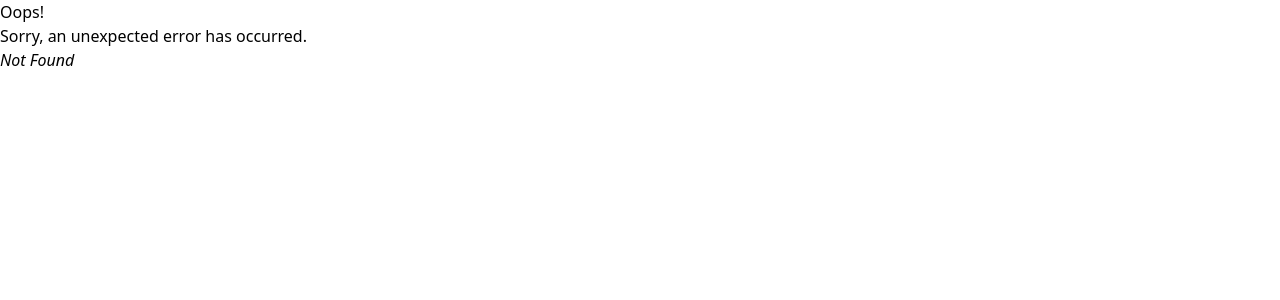
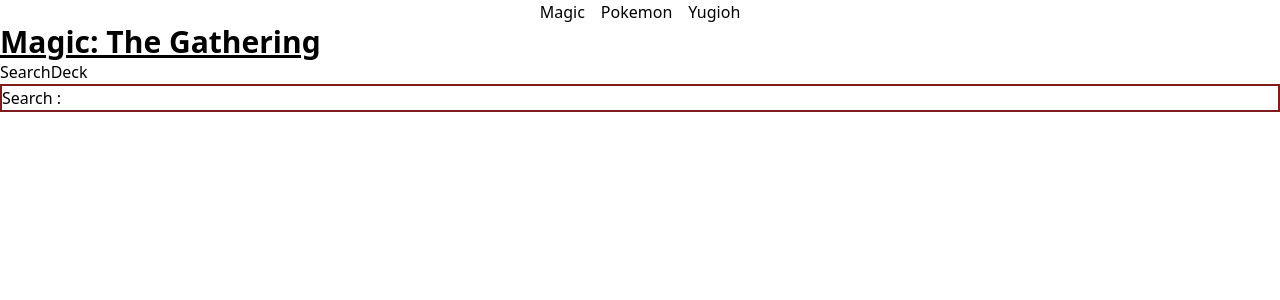
Before and after one commit to acabacadabolis/Deckbuilder, a React app: page /Magic/search in a window 1280 px wide. Before the commit this address had no page. Shown: the top 300 px of the page. Built offline with nearby package versions, Linux system fonts and the light colour scheme; the HTML template or start-up script is replaced by a standard one.

Commit message:
added magic search

```diff
--- a/src/App.jsx
+++ b/src/App.jsx
@@ -7,21 +7,6 @@
 import { Outlet } from 'react-router-dom'
 
 function App() {
-  const [search, setSearch] = useState("")
-  const [magicCards, setMagicCards] = useState([])
-
-  function handleSubmit(event){
-    event.preventDefault()
-    console.log(event.target.search.value)
-    setSearch(event.target.search.value)
-
-
-      fetch(`https://api.scryfall.com/cards/search?q=${event.target.search.value}`)
-      .then(resp => resp.json())
-      .then(data => setMagicCards(data.data))
-    }
-
-
 
   return (
     <>
--- a/src/components/Magic.jsx
+++ b/src/components/Magic.jsx
@@ -1,21 +1,28 @@
 import React from "react";
 import MagicCard from "./MagicCard";
+import { Outlet, Link } from "react-router-dom";
 
-export default function Magic ({ handleSubmit, magicCards }) {
+// export async function MagicSearch(   ){
+//     let {search} = useParams();
+//     console.log(search)
+//     // const searchid = await event.formData()
+//     // console.log(searchid.get('search'))
+//     // const search = await fetch(`https://api.scryfall.com/cards/search?q=${searchid}`)
+//     return ({  })
+// }
+
+export default function Magic() {
 
     return (
         <div >
             <h1 className="text-3xl font-bold underline">
                 Magic: The Gathering
             </h1>
-            <form  onSubmit={handleSubmit} className=" border-2 border-red-900" >
-                <label >Search :
-                    <input name="search" autoComplete="off" ></input>
-                </label>
-            </form>
-            <div id="search-display">
-                {magicCards.map(magicCard => <MagicCard key={magicCard.id}{...magicCard} />)}
-            </div>
+            <Link to={"/Magic/search"}>Search</Link>
+            <Link to={"/Magic/deck"}>Deck</Link>
+            <Outlet />
+
+
         </div>
     )
 }
--- /dev/null
+++ b/src/components/MagicDeck.jsx
@@ -0,0 +1,10 @@
+import React from "react";
+
+
+export default function MagicDeck(){
+    return (
+        <div>
+            <h1>DECK</h1>
+        </div>
+    )
+}
--- /dev/null
+++ b/src/components/MagicSearch.jsx
@@ -0,0 +1,32 @@
+import React from "react";
+import { Form, useActionData, useLoaderData, useParams } from "react-router-dom";
+import MagicCard from "./MagicCard";
+
+export async function Search ({ request }) {
+    let url = new URL(request.url);
+    let searchTerm = url.searchParams.get("search");
+    let cardSearch
+    searchTerm ?
+        await fetch(`https://api.scryfall.com/cards/search?q=${searchTerm}`)
+        .then(resp => resp.json())
+        .then(data => cardSearch = data)
+        : cardSearch = null
+    return  {cardSearch, searchTerm} ;
+    }
+
+export default function MagicSearch(){
+    const {cardSearch, searchTerm} = useLoaderData();
+
+    return (
+        <div>
+            <Form method="get" className=" border-2 border-red-900" >
+                    <label >Search :
+                        <input name="search" autoComplete="off" defaultValue={searchTerm}></input>
+                    </label>
+            </Form>
+            <div id="search-display">
+                {cardSearch ? cardSearch.data.map(magicCard => <MagicCard key={magicCard.id}{...magicCard} />) : null}
+            </div>
+        </div>
+    )
+}
--- /dev/null
+++ b/src/components/SearchErrorPage.jsx
@@ -0,0 +1,13 @@
+import { useRouteError } from "react-router-dom";
+import MagicSearch from "./MagicSearch";
+
+export default function SearchErrorPage() {
+  const error = useRouteError();
+  console.error(error);
+
+  return (
+    <div id="search-error-page">
+        <MagicSearch />
+    </div>
+  );
+}
--- a/src/main.jsx
+++ b/src/main.jsx
@@ -7,9 +7,12 @@
   RouterProvider,
 } from "react-router-dom";
 import Magic from './components/Magic.jsx';
+import MagicSearch,{Search} from './components/MagicSearch.jsx';
 import Yugioh from './components/Yugioh.jsx';
 import Pokemon from './components/Pokemon.jsx';
 import ErrorPage from './components/ErrorPage.jsx';
+import MagicDeck from './components/MagicDeck.jsx';
+import SearchErrorPage from './components/SearchErrorPage.jsx';
 
 const router = createBrowserRouter([
   {
@@ -19,7 +22,23 @@
     children: [
       {
         path: "/Magic",
-        element: <Magic />
+        element: <Magic />,
+        loader: Search,
+        errorElement: <ErrorPage />,
+        children:[
+          {
+            path: "/Magic/search",
+            element: <MagicSearch />,
+            loader: Search,
+            errorElement:   <div>
+                                <p> Search failed</p>
+                            </div>,
+          },
+          {
+            path: "/Magic/deck",
+            element: <MagicDeck />,
+          }
+        ]
       },
       {
         path: "/YuGiOh",
```
